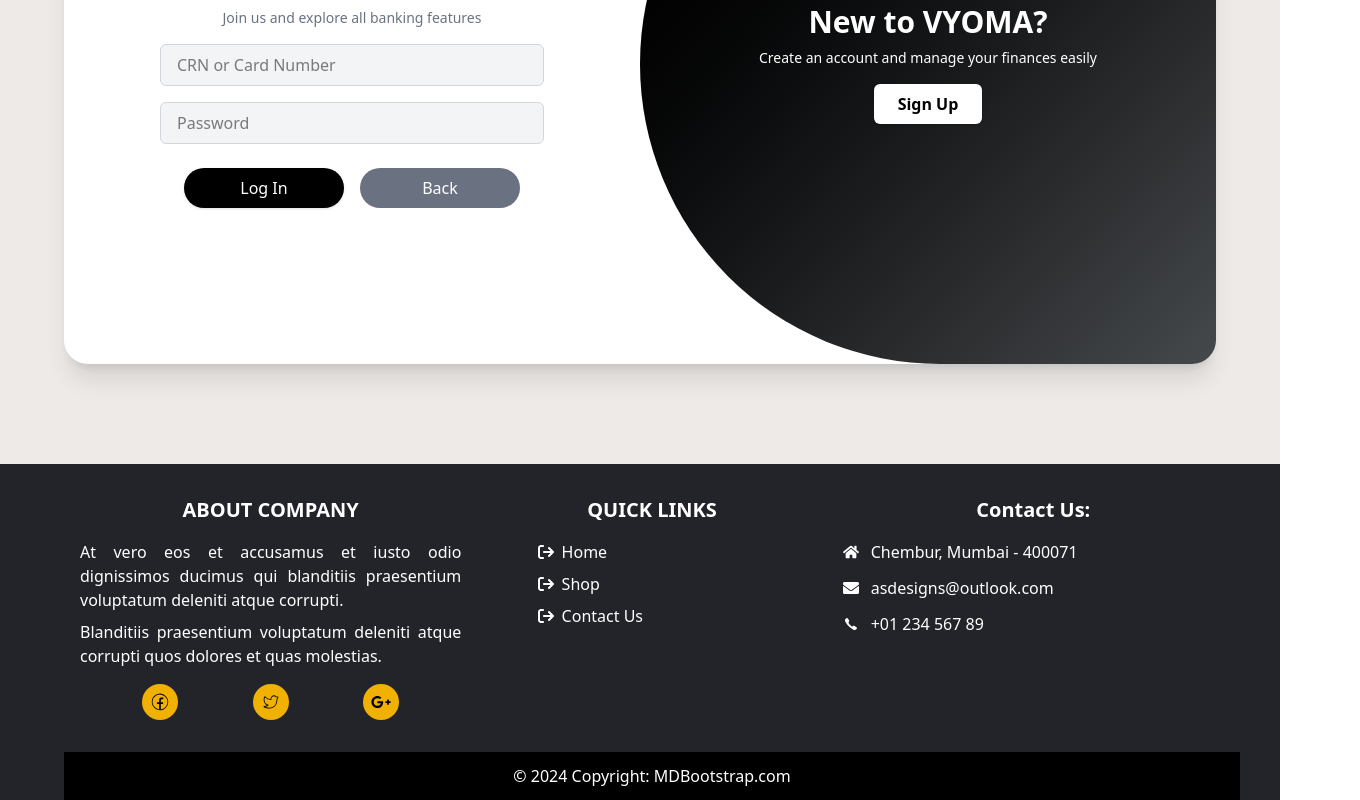
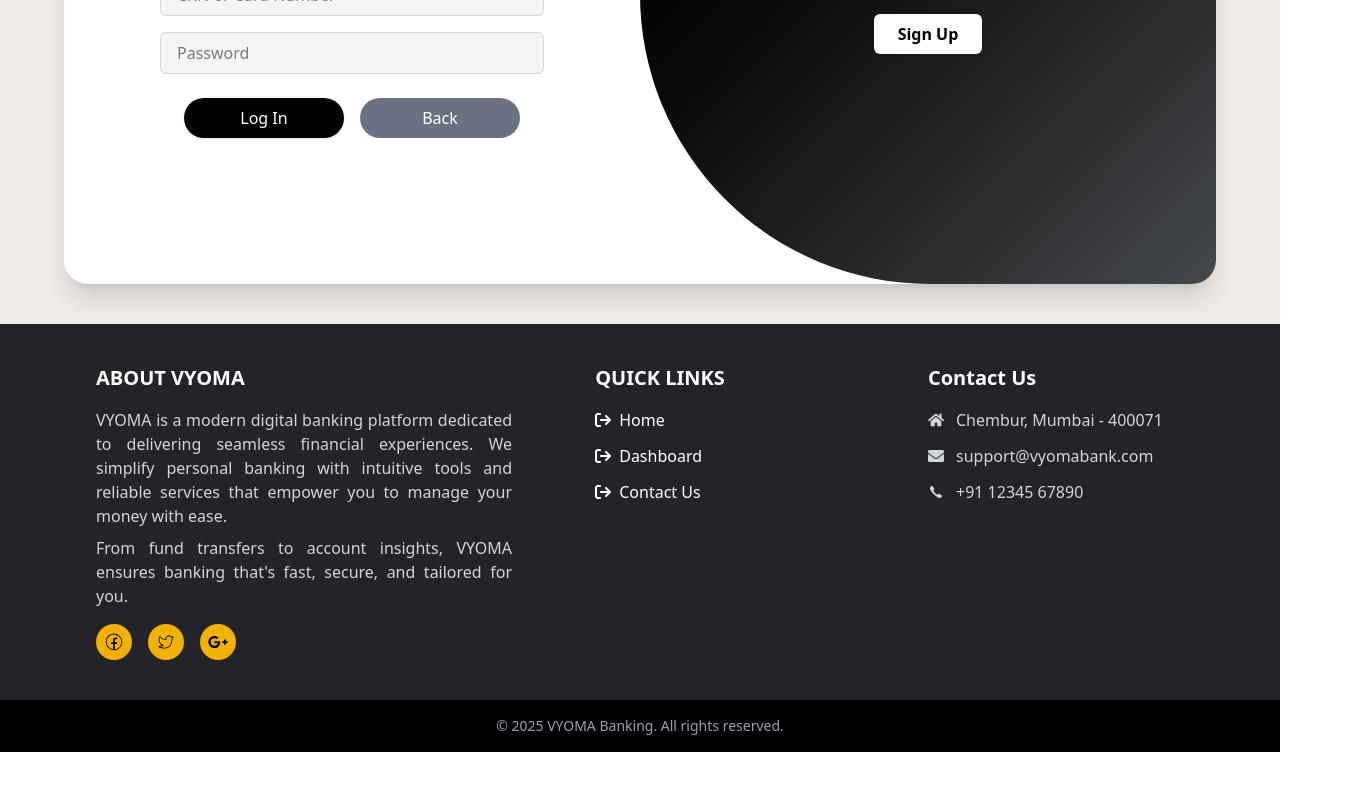
Before and after one commit to AdvaitBothe1105/VYOMA-Banking-Website, a Next.js app: page /signIn in a window 1280 px wide. Shown: the part 417-1217 px from the top of the page, 1360 px wide, since content can reach past the window. After the commit the page ends 1169 px from the top, so only its background shows below. Built offline with nearby package versions, Linux system fonts and the light colour scheme.

Commit message:
Updated Footer, Login page, Sidebar

```diff
--- a/app/components/Footer.tsx
+++ b/app/components/Footer.tsx
@@ -1,101 +1,110 @@
+"use client";
 import React from "react";
-import { CiFacebook } from "react-icons/ci";
-import { CiTwitter } from "react-icons/ci";
-import { FaGooglePlusG } from "react-icons/fa";
-import { FaHome } from "react-icons/fa";
-import { FaEnvelope } from "react-icons/fa";
+import Link from "next/link";
+import { CiFacebook, CiTwitter } from "react-icons/ci";
+import { FaGooglePlusG, FaHome, FaEnvelope } from "react-icons/fa";
 import { IoIosCall } from "react-icons/io";
 import { FaArrowRightFromBracket } from "react-icons/fa6";
 
 export const Footer = () => {
   return (
-    <>
-      <footer className="text-white text-center text-lg-start xl:pl-16 md:px-10 bg-[#23242a]">
-        <div className="container mx-auto p-4">
-          <div className="flex flex-wrap justify-between gap-8 mt-4">
-            {/* About Company */}
-            <div className="w-full md:w-1/2 lg:w-1/3 mb-4">
-              <h5 className="text-xl font-bold mb-4 uppercase">
-                About Company
-              </h5>
-              <p className="text-justify">
-                At vero eos et accusamus et iusto odio dignissimos ducimus qui
-                blanditiis praesentium voluptatum deleniti atque corrupti.
+    <div className="text-white bg-[#23242a] text-lg-start flex flex-col ">
+      <div className="container mx-20 px-4 py-10">
+        <div className="flex flex-wrap justify-between gap-8">
+          {/* About */}
+          <section className="w-full md:w-1/2 lg:w-1/3">
+            <h2 className="text-xl font-bold uppercase mb-4">About VYOMA</h2>
+            <p className="text-justify text-gray-300">
+              VYOMA is a modern digital banking platform dedicated to delivering
+              seamless financial experiences. We simplify personal banking with
+              intuitive tools and reliable services that empower you to manage
+              your money with ease.
             </p>
-              <p className="text-justify mt-2">
-                Blanditiis praesentium voluptatum deleniti atque corrupti quos
-                dolores et quas molestias.
+            <p className="text-justify text-gray-300 mt-2">
+              From fund transfers to account insights, VYOMA ensures banking
+              that's fast, secure, and tailored for you.
             </p>
-              <div className="flex gap-3 justify-evenly mt-4">
-                <a className="bg-yellow-500 text-black p-2 rounded-full text-xl">
+            <div className="flex gap-4 mt-4">
+              <Link
+                href="#"
+                aria-label="Facebook"
+                className="bg-yellow-500 text-black p-2 rounded-full text-xl hover:opacity-80 transition"
+              >
                 <CiFacebook />
-                </a>
-                <a className="bg-yellow-500 text-black p-2 rounded-full text-xl">
+              </Link>
+              <Link
+                href="#"
+                aria-label="Twitter"
+                className="bg-yellow-500 text-black p-2 rounded-full text-xl hover:opacity-80 transition"
+              >
                 <CiTwitter />
-                </a>
-                <a className="bg-yellow-500 text-black p-2 rounded-full text-xl">
+              </Link>
+              <Link
+                href="#"
+                aria-label="Google Plus"
+                className="bg-yellow-500 text-black p-2 rounded-full text-xl hover:opacity-80 transition"
+              >
                 <FaGooglePlusG />
-                </a>
+              </Link>
             </div>
-            </div>
+          </section>
 
           {/* Quick Links */}
-            <div className="w-full md:w-1/4 lg:w-1/5">
-              <h6 className="text-xl font-bold mb-4 uppercase">Quick Links</h6>
-              <div className="flex flex-col gap-2">
-                <p className="flex items-center gap-2">
+          <nav className="w-full md:w-1/4 lg:w-1/5">
+            <h2 className="text-xl font-bold uppercase mb-4">Quick Links</h2>
+            <ul className="space-y-3 text-white">
+              <li className="flex items-center gap-2">
                 <FaArrowRightFromBracket />
-                  <a href="#" className="text-white hover:underline">
+                <Link href="/" className="hover:underline">
                   Home
-                  </a>
-                </p>
-                <p className="flex items-center gap-2">
+                </Link>
+              </li>
+              <li className="flex items-center gap-2">
                 <FaArrowRightFromBracket />
-                  <a href="#" className="text-white hover:underline">
-                    Shop
-                  </a>
-                </p>
-                <p className="flex items-center gap-2">
+                <Link href="/dashboard" className="hover:underline">
+                  Dashboard
+                </Link>
+              </li>
+              <li className="flex items-center gap-2">
                 <FaArrowRightFromBracket />
-                  <a href="#" className="text-white hover:underline">
+                <Link href="/contact" className="hover:underline">
                   Contact Us
-                  </a>
-                </p>
-              </div>
-            </div>
+                </Link>
+              </li>
+            </ul>
+          </nav>
 
           {/* Contact Info */}
-            <div className="w-full md:w-1/2 lg:w-1/3 mb-4">
-              <h5 className="text-xl font-bold mb-4">Contact Us:</h5>
-              <ul className="space-y-3">
+          <address className="w-full md:w-1/2 lg:w-1/3 not-italic">
+            <h2 className="text-xl font-bold mb-4">Contact Us</h2>
+            <ul className="space-y-3 text-gray-300">
               <li className="flex items-center gap-3">
                 <FaHome />
                 <span>Chembur, Mumbai - 400071</span>
               </li>
               <li className="flex items-center gap-3">
                 <FaEnvelope />
-                  <span>asdesigns@outlook.com</span>
+                <a
+                  href="mailto:support@vyomabank.com"
+                  className="hover:underline"
+                >
+                  support@vyomabank.com
+                </a>
               </li>
               <li className="flex items-center gap-3">
                 <IoIosCall />
-                  <span>+01 234 567 89</span>
+                <a href="tel:+911234567890" className="hover:underline">
+                  +91 12345 67890
+                </a>
               </li>
             </ul>
-            </div>
+          </address>
         </div>
       </div>
 
-        <div className="text-center p-3 bg-black bg-opacity-20">
-          © 2024 Copyright:
-          <a
-            href="https://mdbootstrap.com/"
-            className="text-white hover:underline"
-          >
-            {" "}
-            MDBootstrap.com
-          </a>
+      <div className="text-center py-4 bg-black bg-opacity-20 text-gray-400 text-sm">
+        © {new Date().getFullYear()} VYOMA Banking. All rights reserved.
       </div>
-      </footer>
-    </>
+    </div>
   );
 };
--- a/app/components/Login.tsx
+++ b/app/components/Login.tsx
@@ -32,9 +32,9 @@ const LoginPage = () => {
   };
 
   return (
-    <div className="min-h-screen flex items-center justify-center bg-[#edeae7]">
+    <div className=" flex items-center justify-center bg-[#edeae7]">
       <div
-        className={`relative w-full max-w-6xl min-h-[600px] bg-white shadow-xl rounded-3xl overflow-hidden transition-all duration-700 flex ${
+        className={`relative w-full mt-10 mb-10 max-w-6xl min-h-[580px] bg-white shadow-xl rounded-3xl overflow-hidden transition-all duration-700 flex ${
           isSignUp ? "flex-row" : ""
         }`}
       >
--- a/app/components/Sidebar.tsx
+++ b/app/components/Sidebar.tsx
@@ -75,49 +75,49 @@ const Sidebar = () => {
         <li>
           <Link
             href="/dashboard"
-            className="flex items-center gap-4 text-white font-medium p-2 hover:bg-white hover:text-black rounded w-[90%]"
+            className="flex items-center gap-3 text-white text-md font-medium px-2 py-1 hover:bg-white hover:text-black rounded w-[90%]"
           >
-            <LayoutDashboard size={20} /> Home
+            <LayoutDashboard size={16} /> Home
           </Link>
         </li>
         <li>
           <Link
             href="/fund"
-            className="flex items-center gap-4 text-white font-medium p-2 hover:bg-white hover:text-black rounded w-[90%]"
+            className="flex items-center gap-3 text-white text-md font-medium px-2 py-1 hover:bg-white hover:text-black rounded w-[90%]"
           >
-            <Banknote size={20} /> Fund Transfer
+            <Banknote size={16} /> Fund Transfer
           </Link>
         </li>
         <li>
           <Link
             href="#"
-            className="flex items-center gap-4 text-white font-medium p-2 hover:bg-white hover:text-black rounded w-[90%]"
+            className="flex items-center gap-3 text-white text-md font-medium px-2 py-1 hover:bg-white hover:text-black rounded w-[90%]"
           >
-            <ReceiptText size={20} /> Statements
+            <ReceiptText size={16} /> Statements
           </Link>
         </li>
         <li>
           <Link
             href="/coming"
-            className="flex items-center gap-4 text-white font-medium p-2 hover:bg-white hover:text-black rounded w-[90%]"
+            className="flex items-center gap-3 text-white text-md font-medium px-2 py-1 hover:bg-white hover:text-black rounded w-[90%]"
           >
-            <CreditCard size={20} /> Cards
+            <CreditCard size={16} /> Cards
           </Link>
         </li>
         <li>
           <Link
             href="/Investments"
-            className="flex items-center gap-4 text-white font-medium p-2 hover:bg-white hover:text-black rounded w-[90%]"
+            className="flex items-center gap-3 text-white text-md font-medium px-2 py-1 hover:bg-white hover:text-black rounded w-[90%]"
           >
-            <TrendingUp size={20} /> Investments
+            <TrendingUp size={16} /> Investments
           </Link>
         </li>
         <li>
           <Link
             href="/coming"
-            className="flex items-center gap-4 text-white font-medium p-2 hover:bg-white hover:text-black rounded w-[90%]"
+            className="flex items-center gap-3 text-white text-md font-medium px-2 py-1 hover:bg-white hover:text-black rounded w-[90%]"
           >
-            <Home size={20} /> Loans
+            <Home size={16} /> Loans
           </Link>
         </li>
 
@@ -129,9 +129,9 @@ const Sidebar = () => {
         <li>
           <Link
             href="/requests"
-            className="flex items-center gap-4 text-white font-medium p-2 hover:bg-white hover:text-black rounded w-[90%]"
+            className="flex items-center gap-3 text-white text-md font-medium px-2 py-1 hover:bg-white hover:text-black rounded w-[90%]"
           >
-            <LifeBuoy size={20} /> Service Requests
+            <LifeBuoy size={16} /> Service Requests
           </Link>
         </li>
 
@@ -143,17 +143,17 @@ const Sidebar = () => {
         <li>
           <Link
             href="#"
-            className="flex items-center gap-4 text-white font-medium p-2 hover:bg-white hover:text-black rounded w-[90%]"
+            className="flex items-center gap-3 text-white text-md font-medium px-2 py-1 hover:bg-white hover:text-black rounded w-[90%]"
           >
-            <User size={20} /> Profile
+            <User size={16} /> Profile
           </Link>
         </li>
         <li>
           <Link
             href="#"
-            className="flex items-center gap-4 text-white font-medium p-2 hover:bg-white hover:text-black rounded w-[90%]"
+            className="flex items-center gap-3 text-white text-md font-medium px-2 py-1 hover:bg-white hover:text-black rounded w-[90%]"
           >
-            <Settings size={20} /> Settings
+            <Settings size={16} /> Settings
           </Link>
         </li>
         <li>
@@ -167,7 +167,7 @@ const Sidebar = () => {
               router.push("/signIn"); // or use router.push if using useRouter
             }}
           >
-            <LogOut size={20} /> Logout
+            <LogOut size={16} /> Logout
           </button>
         </li>
       </ul>
```
Lines whose indentation alone changed are shown as unchanged.
